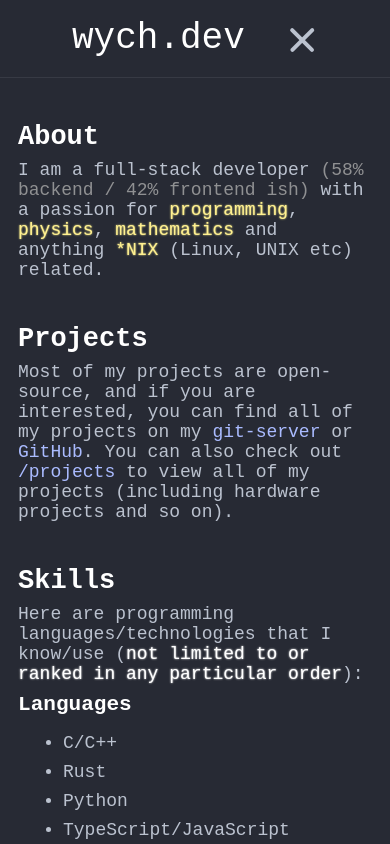
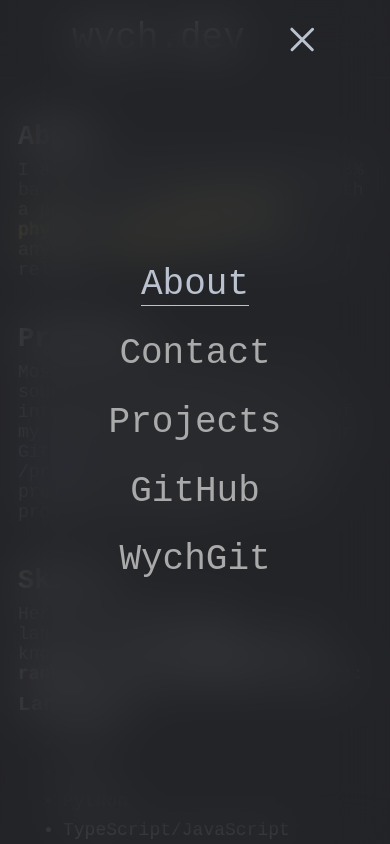
Before and after one commit to almqv/wychdev-nextjs, a Next.js app: page / in a window 390 px wide. Both pictures are taken after a click on the element 301 px from the left and 38 px from the top of the page. Shown: the top 844 px of the page. Built offline with nearby package versions, Linux system fonts and the light colour scheme.

Commit message:
Burger menu progress stuff

```diff
--- a/components/burgermenu.tsx
+++ b/components/burgermenu.tsx
@@ -1,10 +1,10 @@
 import styled, {css} from "styled-components"
 import React, {useState} from "react"
-//import Link from "next/link"
+import NavLinks from "./navlinks"
 
 const MenuLine = styled.div`
 	width: 1.8rem;
-	height: 2px;
+	height: 3px;
 	border-radius: 2px;
 	background-color: var(--fg);
 	&:not(:last-child) {
@@ -39,9 +39,12 @@
 	}
 
 	${({open}) => open && css`
+		position: fixed;
+		right: 4rem;
+		z-index: 99;
+
 		div {
 			position: absolute;
-			height: 4px;
 		}
 
 		div:nth-child(1) {
@@ -58,14 +61,61 @@
 	`}
 `
 
+const BNavCont = styled.nav<{show: boolean}>`
+	display: none;
+	backdrop-filter: blur(25px);
+	position: fixed;
+	flex-direction: column;
+	background: #222a;
+	left: 0;
+	top: 0;
+	width: 100vw;
+	height: 100vh;
+	z-index: 2;
+
+	align-items: center;
+	justify-content: center;
+
+	gap: 1.5rem;
+	font-size: 1.2rem;
+	border: unset;
+
+	a {
+		font-size: 2rem;
+		color: var(--fg-button);
+		transition: var(--trans-time) opacity;
+		text-align: center;
+	}
+
+	a:hover {
+		opacity: .4;
+	}
+
+
+	${({show}) => show && css`
+		display: flex;
+	`}
+`
+
+const BNav: React.FC<{show: boolean}> = ({show}) => {
+	return (
+		<BNavCont show={show}>
+			<NavLinks />
+		</BNavCont>
+	)
+}
+
 const Menu = () => {
 	const [open, setOpen] = useState(false);
 	return (
-		<BurgerContainer open={open} onClick={() => setOpen(!open)}>
-				<MenuLine />
-				<MenuLine />
-				<MenuLine />
-		</BurgerContainer>
+		<>
+			<BNav show={open} />
+			<BurgerContainer open={open} onClick={() => setOpen(!open)}>
+					<MenuLine />
+					<MenuLine />
+					<MenuLine />
+			</BurgerContainer>
+		</>
 	)
 }
 
--- a/components/layout.tsx
+++ b/components/layout.tsx
@@ -4,15 +4,15 @@
 import Head from "next/head"
 
 const Layout = ({children}: {children: ReactNode}) => {
-	return <>
+	return (<>
 		<Head>
 			<meta name="viewport" content="width=device-width, initial-scale=1.0" />
 			<title>wych.dev</title>
 		</Head>
 		<Header />
-			<main>{children}</main>
+		<main>{children}</main>
 		<Footer />
-	</>
+	</>)
 }
 
 export default Layout
--- a/components/nav.tsx
+++ b/components/nav.tsx
@@ -1,5 +1,5 @@
-import styled from 'styled-components'
-import ActiveLink from './activelink'
+import styled from "styled-components"
+import NavLinks from "./navlinks"
 
 const NavCont = styled.nav`
 	display: flex;
@@ -26,11 +26,7 @@
 const Nav = () => {
 	return (
 		<NavCont>
-			<ActiveLink href="/">About</ActiveLink>
-			<ActiveLink href="/#contact">Contact</ActiveLink>
-			<ActiveLink href="/projects">Projects</ActiveLink>
-			<a href="https://github.com/E-Almqvist" target="_blank" rel="noreferrer">GitHub</a>
-			<a href="https://git.wych.dev" target="_blank" rel="noreferrer">WychGit</a>
+			<NavLinks />
 		</NavCont>
 	)
 }
--- /dev/null
+++ b/components/navlinks.tsx
@@ -0,0 +1,15 @@
+import ActiveLink from "./activelink"
+
+const NavLinks = () => {
+	return (
+		<>
+			<ActiveLink href="/">About</ActiveLink>
+			<ActiveLink href="/#contact">Contact</ActiveLink>
+			<ActiveLink href="/projects">Projects</ActiveLink>
+			<a href="https://github.com/E-Almqvist" target="_blank" rel="noreferrer">GitHub</a>
+			<a href="https://git.wych.dev" target="_blank" rel="noreferrer">WychGit</a>
+		</>
+	)
+}
+
+export default NavLinks
```
